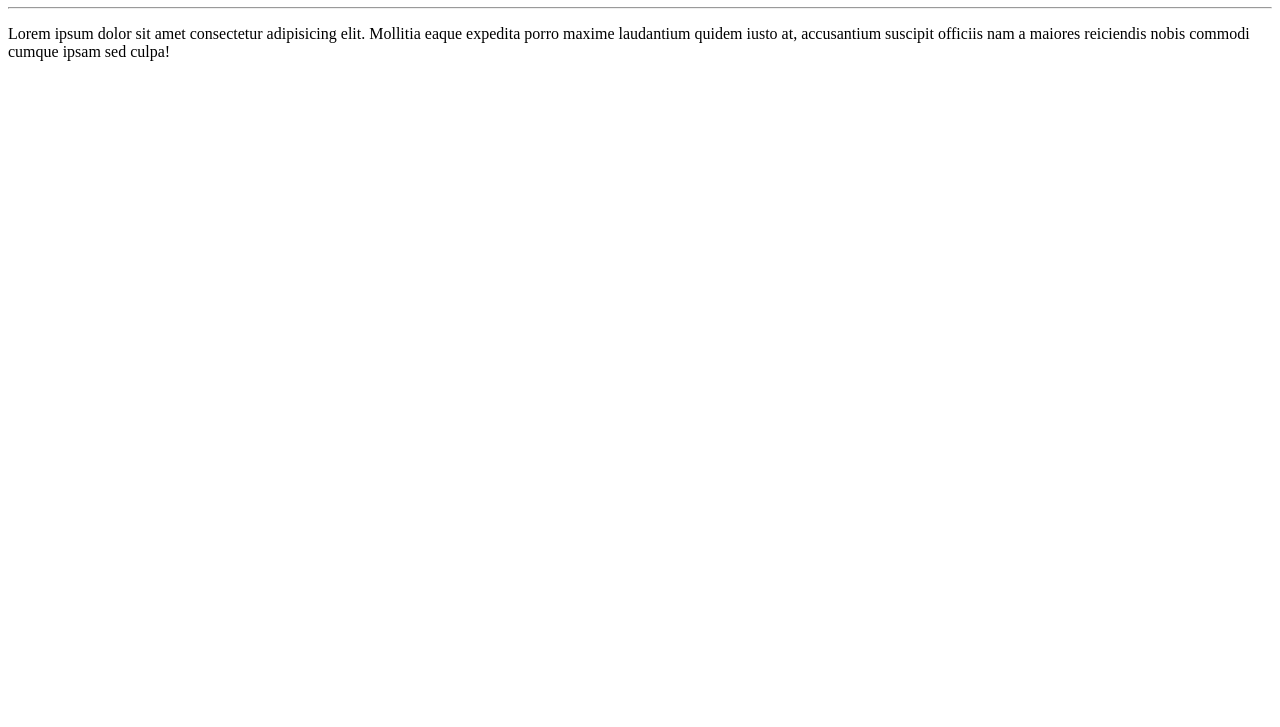
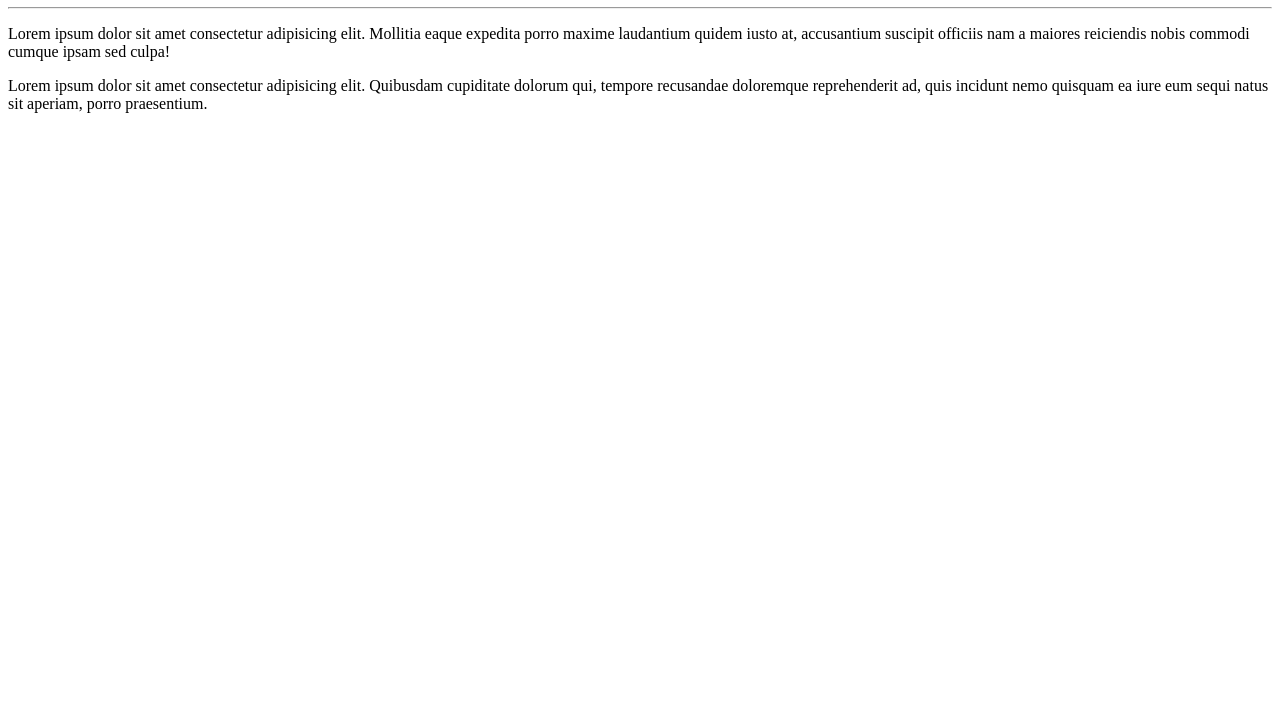
Before and after one commit to fernandesdasilva/Ola-Mundo, a plain HTML site: page site-exemplo/index.html in a window 1280 px wide. Shown: the part 73-800 px from the top of the page. Drawn offline with Linux system fonts and the light colour scheme.

Commit message:
adicionei um paragrafo

```diff
--- a/site-exemplo/index.html
+++ b/site-exemplo/index.html
@@ -10,5 +10,6 @@
     <h1>Olá, Mundo!</h1>
     <hr>
     <p>Lorem ipsum dolor sit amet consectetur adipisicing elit. Mollitia eaque expedita porro maxime laudantium quidem iusto at, accusantium suscipit officiis nam a maiores reiciendis nobis commodi cumque ipsam sed culpa!</p>
+    <p>Lorem ipsum dolor sit amet consectetur adipisicing elit. Quibusdam cupiditate dolorum qui, tempore recusandae doloremque reprehenderit ad, quis incidunt nemo quisquam ea iure eum sequi natus sit aperiam, porro praesentium.</p>
 </body>
 </html>
```
